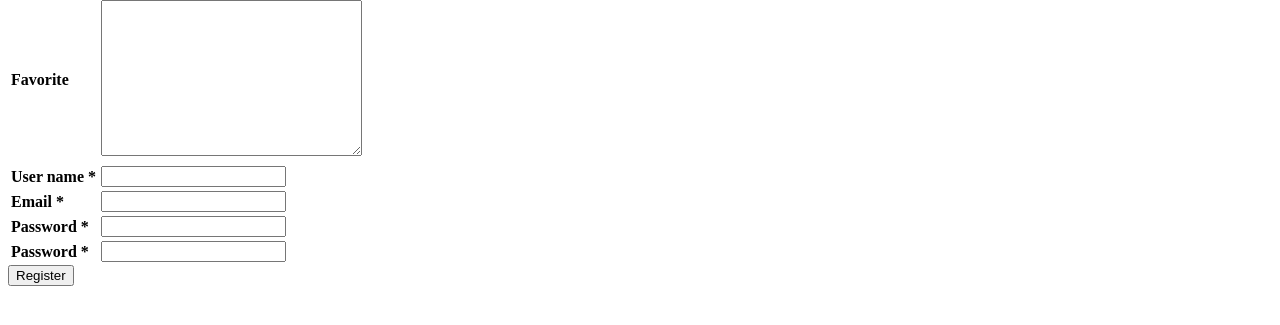
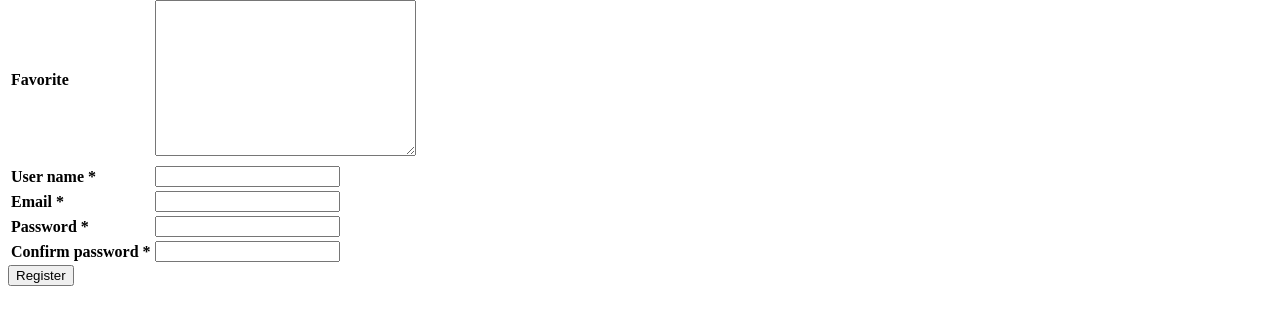
Before and after one commit to ANHHOAI2739/C4E137, a plain HTML site: page BT.html in a window 1280 px wide. Shown: the part 391-716 px from the top of the page. Drawn offline with Linux system fonts and the light colour scheme.

Commit message:
Update BT.html

```diff
--- a/BT.html
+++ b/BT.html
@@ -89,13 +89,12 @@
                 <td><input type="password"></td>
             </tr>
             <tr>
-                <td><b>Password *</b></td>
+                <td><b>Confirm password *</b></td>
                 <td><input type="password"></td>
             </tr>
 
      </table>
      <input type="button" value="Register">
 
-
 </body>
 </html>
```
